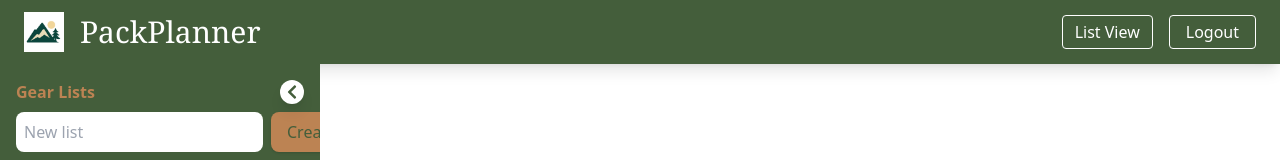
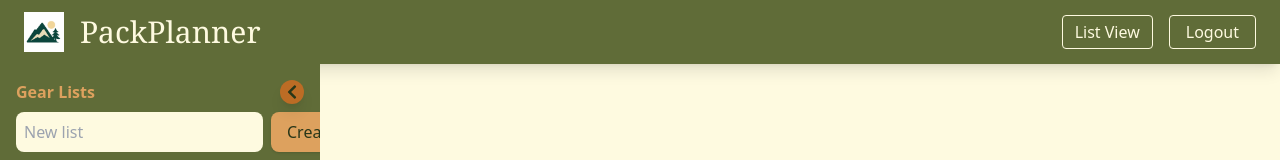
Before and after one commit to mattalanhoward/pack-planner-2.0, a React (Vite) app in the folder client/: page /dashboard in a window 1280 px wide. Shown: the top 160 px of the page. Built offline with nearby package versions, Linux system fonts and the light colour scheme; no server answers; sample sign-in values are in the browser's storage.

Commit message:
Sidebar toggle adjustment. Moved to edge of sidebar, reduced width of collapsed sidebar.

```diff
--- a/client/src/components/Sidebar.jsx
+++ b/client/src/components/Sidebar.jsx
@@ -236,15 +236,18 @@ export default function Sidebar({
 
   // === Presentation ===
 
-  const widthClass = collapsed ? 'w-10' : 'w-80';
+  const widthClass = collapsed ? 'w-5' : 'w-80';
 
   return (
-    <div className="h-full flex overflow-hidden">
+ <div className="h-full flex overflow-visible">
       <div className={`relative bg-teal text-sand transition-all duration-300 ${widthClass}`}>
-        {/* Collapse toggle */}
+        {/* Collapse toggle at border, half in/out when collapsed */}
         <button
           onClick={() => setCollapsed(c => !c)}
-          className="absolute top-4 right-4 bg-sand text-pine rounded-full p-1 shadow-lg"
+          className={
+            `absolute top-4 bg-ember text-pine rounded-full p-1 shadow-lg transform ` +
+            (collapsed ? 'right-0 translate-x-1/2' : 'right-4')
+          }
         >
           {collapsed ? <FaChevronRight /> : <FaChevronLeft />}
         </button>
--- a/client/tailwind.config.js
+++ b/client/tailwind.config.js
@@ -21,13 +21,21 @@
 export default {
   content: ['./index.html','./src/**/*.{js,jsx,ts,tsx}'], // This should be fine for a standard Vite React app
   theme: {
-    extend: {
+    // extend: {
+    //   colors: {
+    //     pine:   '#445E3B',
+    //     teal:   '#445E3B',
+    //     sand:   '#FFFFFF',
+    //     sunset: '#BC8353',
+    //     ember:   '#E76F51',
+    //   },
+        extend: {
       colors: {
-        pine:   '#445E3B',
-        teal:   '#445E3B',
-        sand:   '#FFFFFF',
-        sunset: '#BC8353',
-        ember:   '#E76F51',
+        pine:   '#283618',
+        teal:   '#606c38',
+        sand:   '#fefae0',
+        sunset: '#dda15e',
+        ember:   '#bc6c25',
       },
     },
   },
```
